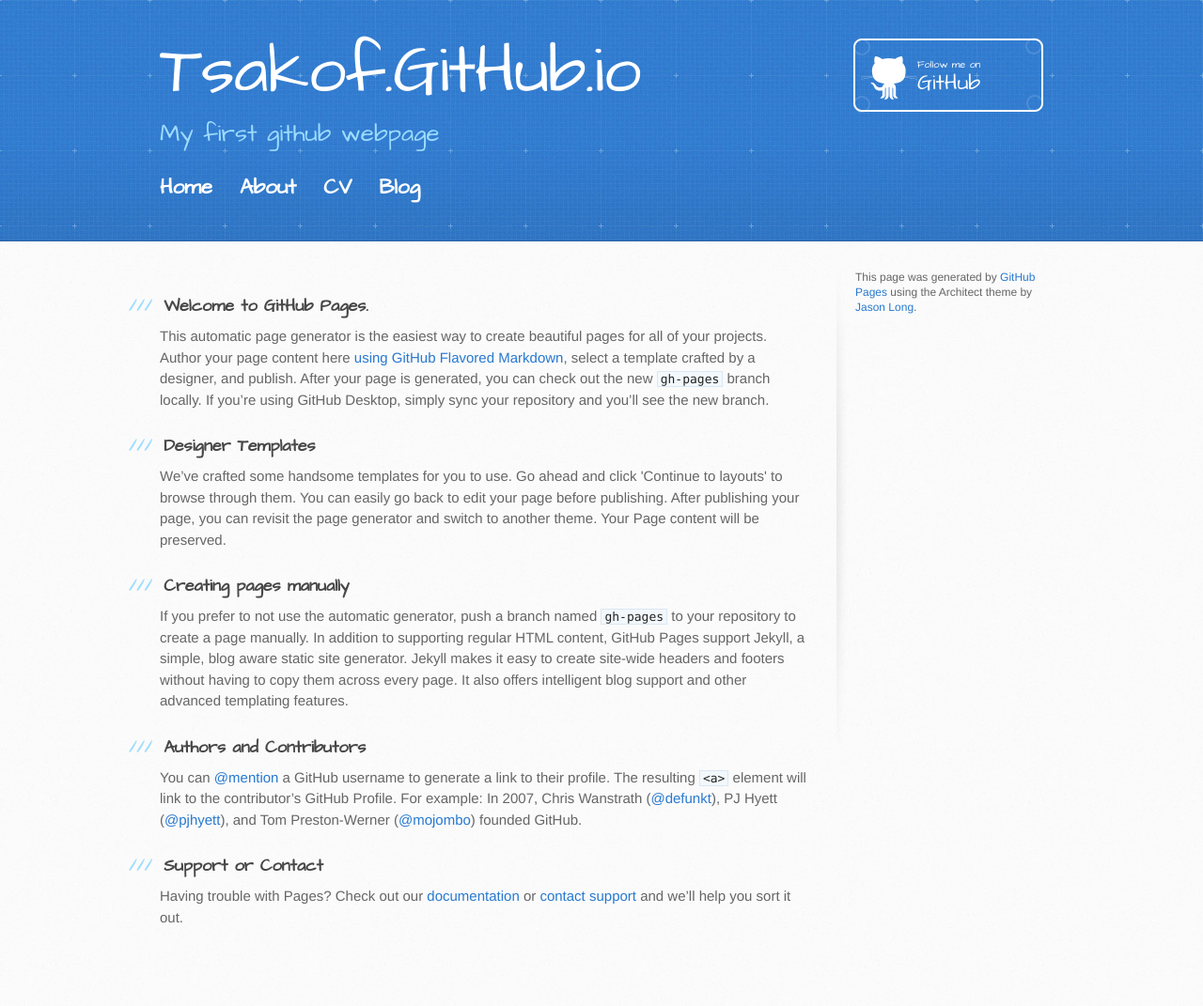
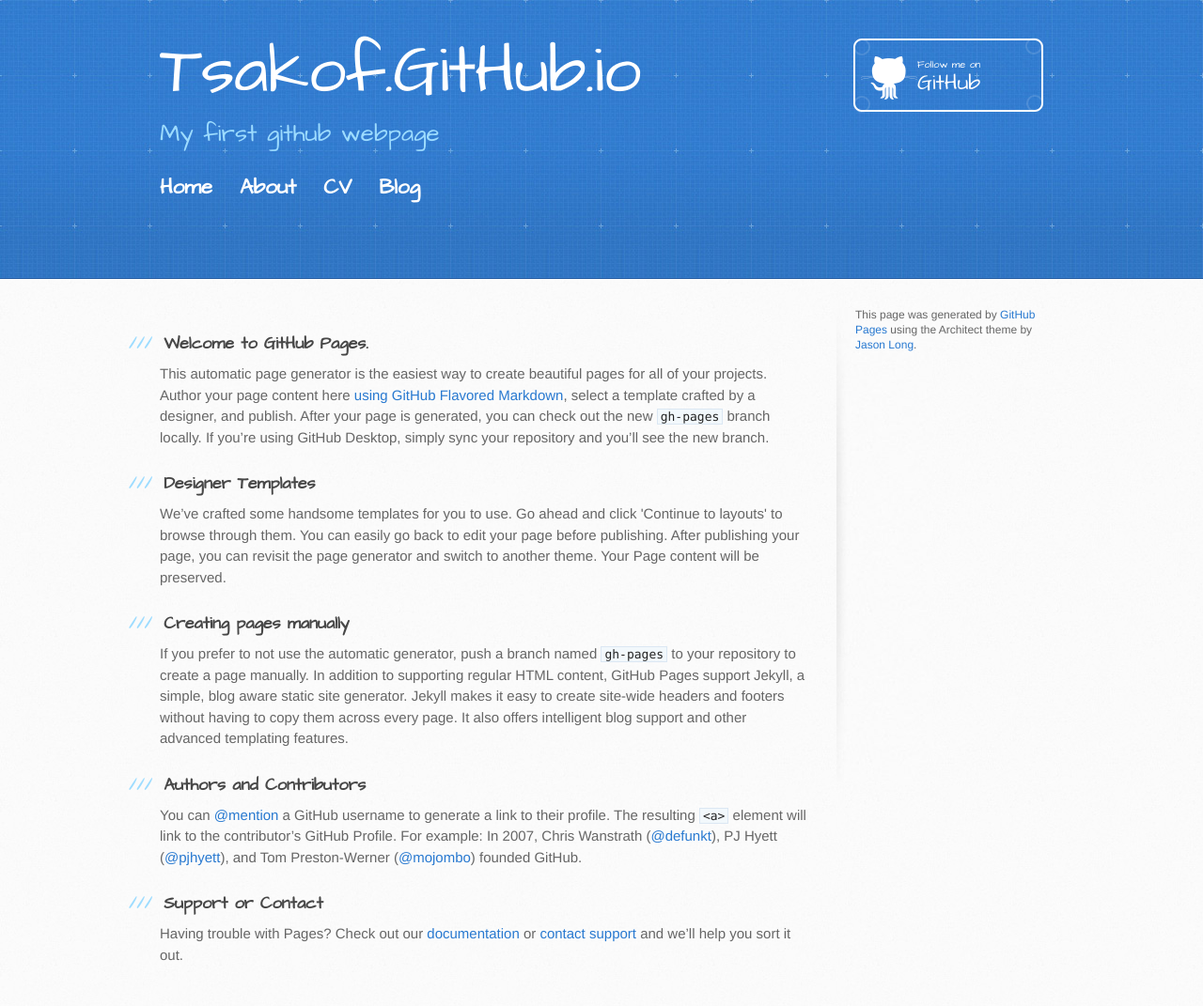
Before and after one commit to tsakof/tsakof.github.io, a Jekyll site: the page index.html, which Jekyll copies as it is, in a window 1280 px wide. Shown: the whole page at 94% size. Built offline with Jekyll 4.4.1, drawn with Linux system fonts in a browser that asks for light colours; before the commit the page ends 1031 px from its top, so only the background shows below that.

Commit message:
Update stylesheet.css

```diff
--- a/stylesheets/stylesheet.css
+++ b/stylesheets/stylesheet.css
@@ -456,8 +456,7 @@ nav ul, footer ul {
     font-weight: bold;
     font-size: 1.5em;
     margin-bottom: 0;
-    color: #ffffff;
-    text-decoration:none;
+    padding-bottom: 40px;
 }
 nav ul li, footer ul li {
     display: inline;
```
